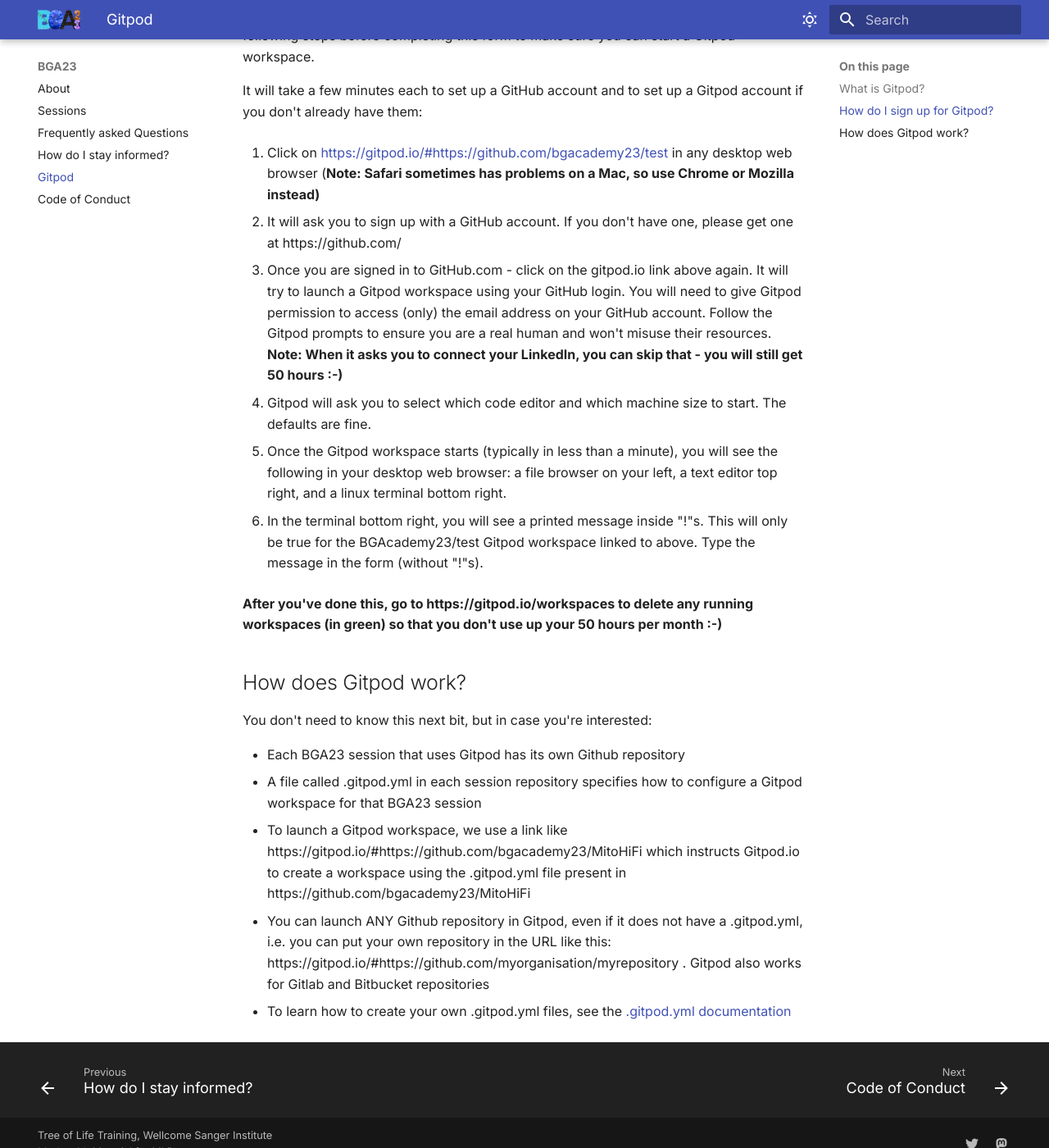
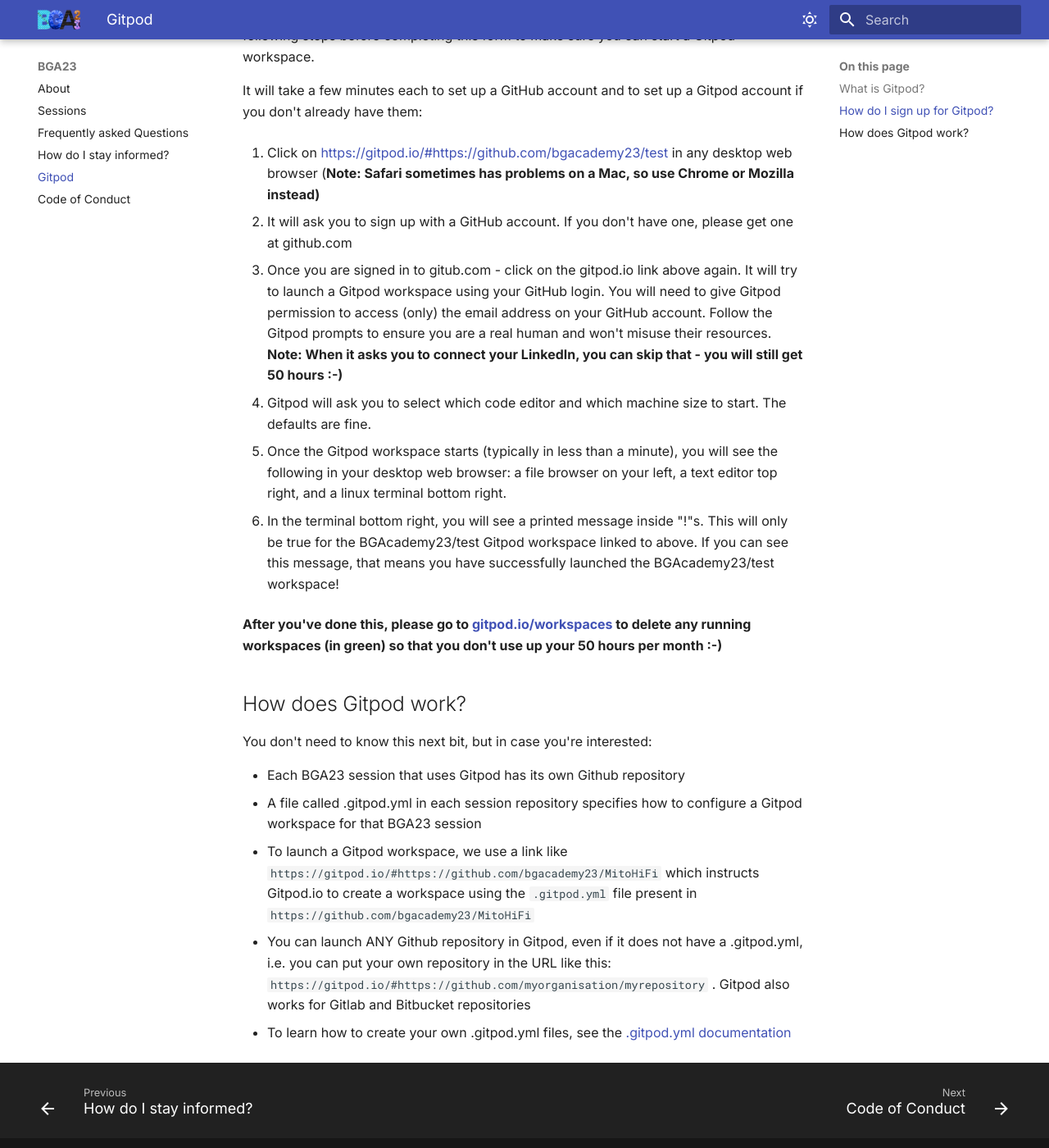
Before and after one commit to tol-training/tol-training.github.io, an MkDocs documentation site: the page built from docs/gitpod.md, in a window 1280 px wide and 1400 px high, scrolled down 604 px. Shown: the whole window at 82% size. Built offline with MkDocs 1.6.1 and Material for MkDocs 9.7.7, drawn with Linux system fonts in a browser that asks for light colours; some of the changed text lies outside the part shown.

Commit message:
update gitpod

```diff
--- a/docs/gitpod.md
+++ b/docs/gitpod.md
@@ -19,17 +19,17 @@
 
 1. Click on [https://gitpod.io/#https://github.com/bgacademy23/test](https://gitpod.io/#https://github.com/bgacademy23/test){ : target="_blank" } in any desktop web browser (**Note: Safari sometimes has problems on a Mac, so use Chrome or Mozilla instead)**
 
-2. It will ask you to sign up with a GitHub account. If you don't have one, please get one at https://github.com/
+2. It will ask you to sign up with a GitHub account. If you don't have one, please get one at github.com
 
-3. Once you are signed in to GitHub.com - click on the gitpod.io link above again. It will try to launch a Gitpod workspace using your GitHub login. You will need to give Gitpod permission to access (only) the email address on your GitHub account. Follow the Gitpod prompts to ensure you are a real human and won't misuse their resources. **Note: When it asks you to connect your LinkedIn, you can skip that - you will still get 50 hours :-)**
+3. Once you are signed in to gitub.com - click on the gitpod.io link above again. It will try to launch a Gitpod workspace using your GitHub login. You will need to give Gitpod permission to access (only) the email address on your GitHub account. Follow the Gitpod prompts to ensure you are a real human and won't misuse their resources. **Note: When it asks you to connect your LinkedIn, you can skip that - you will still get 50 hours :-)**
 
 4. Gitpod will ask you to select which code editor and which machine size to start. The defaults are fine.
 
 6. Once the Gitpod workspace starts (typically in less than a minute), you will see the following in your desktop web browser: a file browser on your left, a text editor top right, and a linux terminal bottom right.
 
-7. In the terminal bottom right, you will see a printed message inside "!"s. This will only be true for the BGAcademy23/test Gitpod workspace linked to above. Type the message in the form (without "!"s).
+7. In the terminal bottom right, you will see a printed message inside "!"s. This will only be true for the BGAcademy23/test Gitpod workspace linked to above. If you can see this message, that means you have successfully launched the BGAcademy23/test workspace!
 
-**After you've done this, go to https://gitpod.io/workspaces to delete any running workspaces (in green) so that you don't use up your 50 hours per month :-)**
+**After you've done this, please go to [gitpod.io/workspaces](https://gitpod.io/workspaces){ : target="_blank" } to delete any running workspaces (in green) so that you don't use up your 50 hours per month :-)**
 
 ## How does Gitpod work?
 
@@ -37,6 +37,6 @@
 
 - Each BGA23 session that uses Gitpod has its own Github repository
 - A file called .gitpod.yml in each session repository specifies how to configure a Gitpod workspace for that BGA23 session
-- To launch a Gitpod workspace, we use a link like https://gitpod.io/#https://github.com/bgacademy23/MitoHiFi which instructs Gitpod.io to create a workspace using the .gitpod.yml file present in https://github.com/bgacademy23/MitoHiFi
-- You can launch ANY Github repository in Gitpod, even if it does not have a .gitpod.yml, i.e. you can put your own repository in the URL like this: https://gitpod.io/#https://github.com/myorganisation/myrepository . Gitpod also works for Gitlab and Bitbucket repositories
+- To launch a Gitpod workspace, we use a link like `https://gitpod.io/#https://github.com/bgacademy23/MitoHiFi` which instructs Gitpod.io to create a workspace using the `.gitpod.yml` file present in `https://github.com/bgacademy23/MitoHiFi`
+- You can launch ANY Github repository in Gitpod, even if it does not have a .gitpod.yml, i.e. you can put your own repository in the URL like this: `https://gitpod.io/#https://github.com/myorganisation/myrepository` . Gitpod also works for Gitlab and Bitbucket repositories
 - To learn how to create your own .gitpod.yml files, see the [.gitpod.yml documentation](https://www.gitpod.io/docs/references/gitpod-yml){ : target="_blank" }
```
Also changed, not shown: other parts of docs/gitpod.md (+1 -1 lines).
